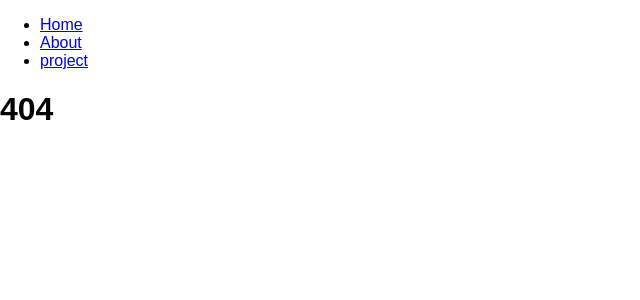
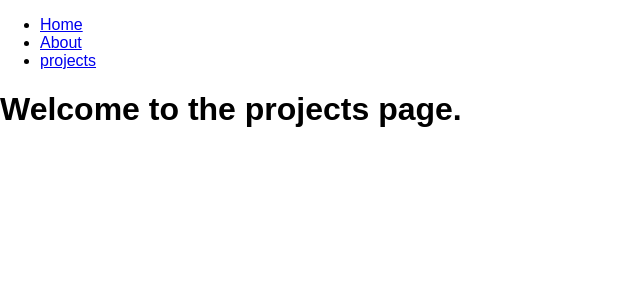
Before and after one commit to brmatthy/blog, a React (Create React App) app in the folder web/: page /projects in a window 1280 px wide. Before the commit this address had no page. Shown: the top 300 px of the page, without its empty margins (0-640 px from the left). Built offline with nearby package versions, Linux system fonts and the light colour scheme.

Commit message:
router: Add projects page

```diff
--- a/web/src/App.js
+++ b/web/src/App.js
@@ -5,6 +5,7 @@
 import Project from './pages/Project';
 import MainLayout from './components/MainLayout'
 import NotFound from "./pages/NotFound";
+import Projects from "./pages/Projects";
 function App() {
     return (
         <BrowserRouter>
@@ -12,6 +13,7 @@
                 <Route path="/" element={<MainLayout />}>
                     <Route index element={<Home/>} />
                     <Route path="/about" element={<About />} />
+                    <Route path="/projects" element={<Projects />} />
                     <Route path="/project/:projectName" element={<Project />} />
                     <Route path="*" element={<NotFound />} />
                 </Route>
--- a/web/src/components/MainLayout.js
+++ b/web/src/components/MainLayout.js
@@ -12,7 +12,7 @@
                         <Link to="/about">About</Link>
                     </li>
                     <li>
-                        <Link to="/project/mario">project</Link>
+                        <Link to="/projects">projects</Link>
                     </li>
                 </ul>
             </nav>
--- /dev/null
+++ b/web/src/pages/Projects.js
@@ -0,0 +1,10 @@
+import React from 'react';
+
+function Projects(){
+    return (
+        <div>
+            <h1> Welcome to the projects page. </h1>
+        </div>
+    );
+}
+export default Projects;
```
